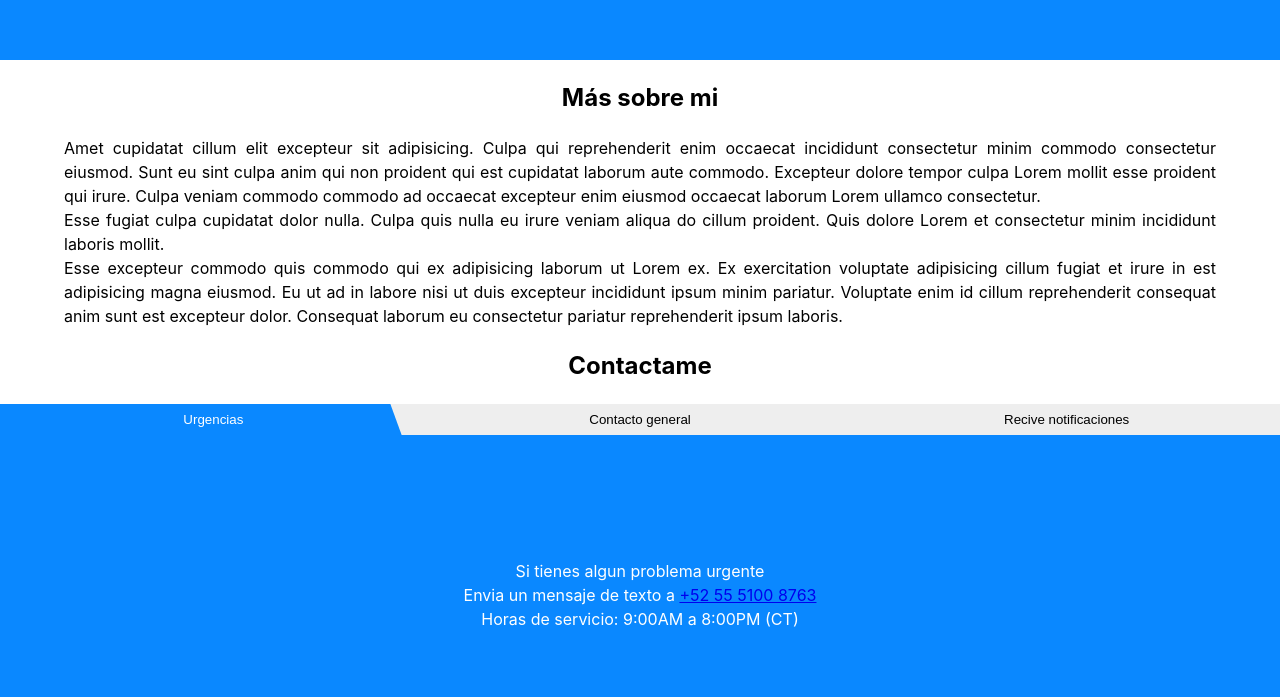
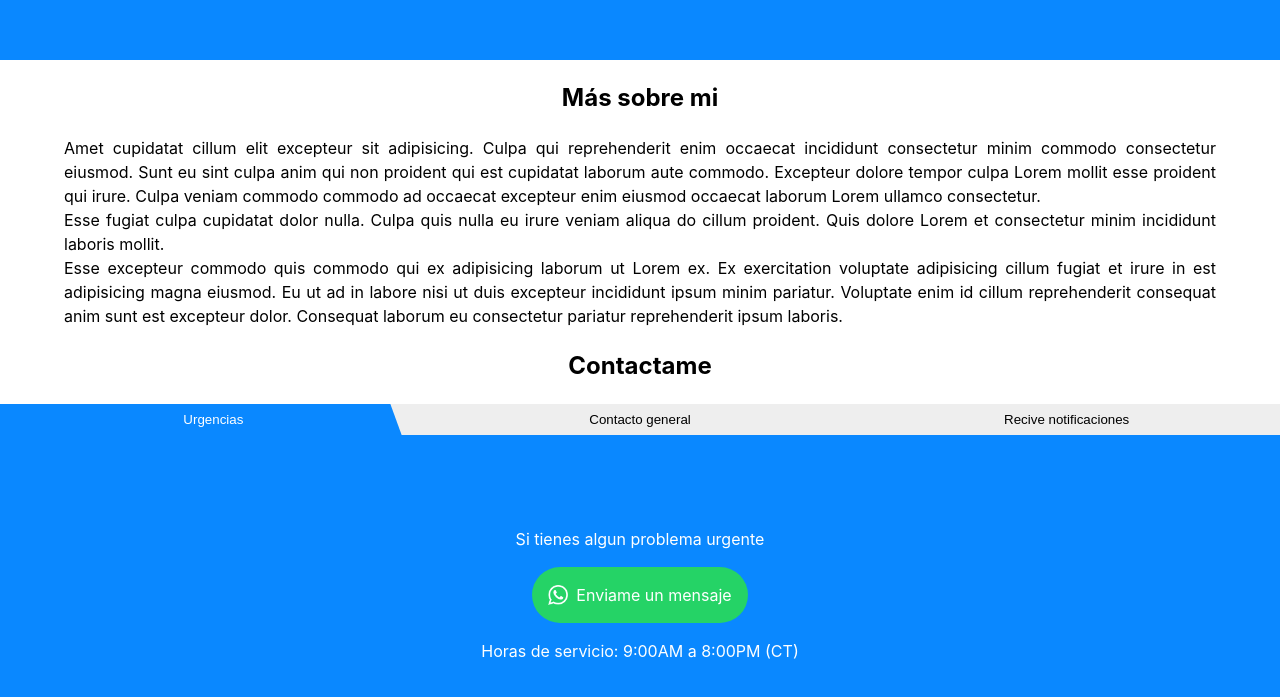
Before and after one commit to h8moss/dinorah_site, a React (Vite) app: page / in a window 1280 px wide. Shown: the part 580-1277 px from the top of the page. Built offline with nearby package versions, Linux system fonts and the light colour scheme.

Commit message:
FEAT: migrated to whatsapp button

```diff
--- a/src/components/ContactForm/Urgent/Urgent.tsx
+++ b/src/components/ContactForm/Urgent/Urgent.tsx
@@ -1,15 +1,16 @@
+import WhatsappButton from "../../WhatsappButton";
 import style from "./Urgent.module.css";
+
+const urlParams = new URLSearchParams({
+  text: "Buen dia Dra. Dinorah\n",
+});
 
 const Urgent = () => {
   return (
     <div className={style.content}>
-      <p>
-        Si tienes algun problema urgente <br />
-        Envia un mensaje de texto a{" "}
-        <a href="https://wa.me/5551008763">+52 55 5100 8763 </a>
-        <br />
-        Horas de servicio: 9:00AM a 8:00PM (CT)
-      </p>
+      <p>Si tienes algun problema urgente </p>
+      <WhatsappButton href={"https://wa.me/5551008763?" + urlParams} />
+      <p>Horas de servicio: 9:00AM a 8:00PM (CT)</p>
     </div>
   );
 };
```
